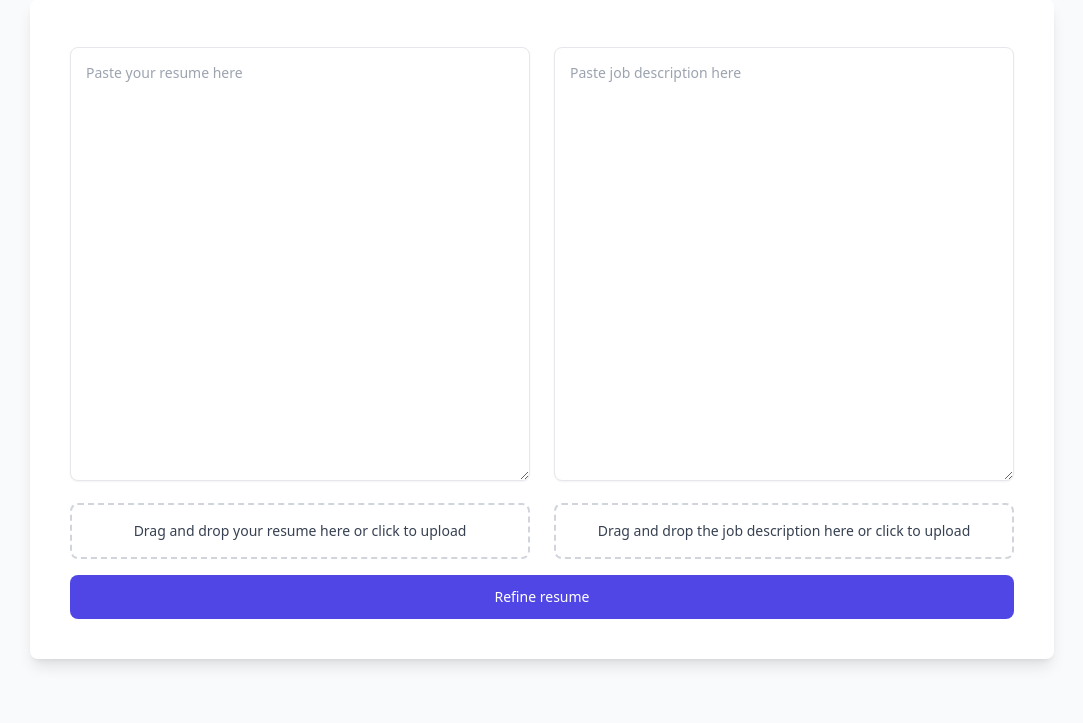
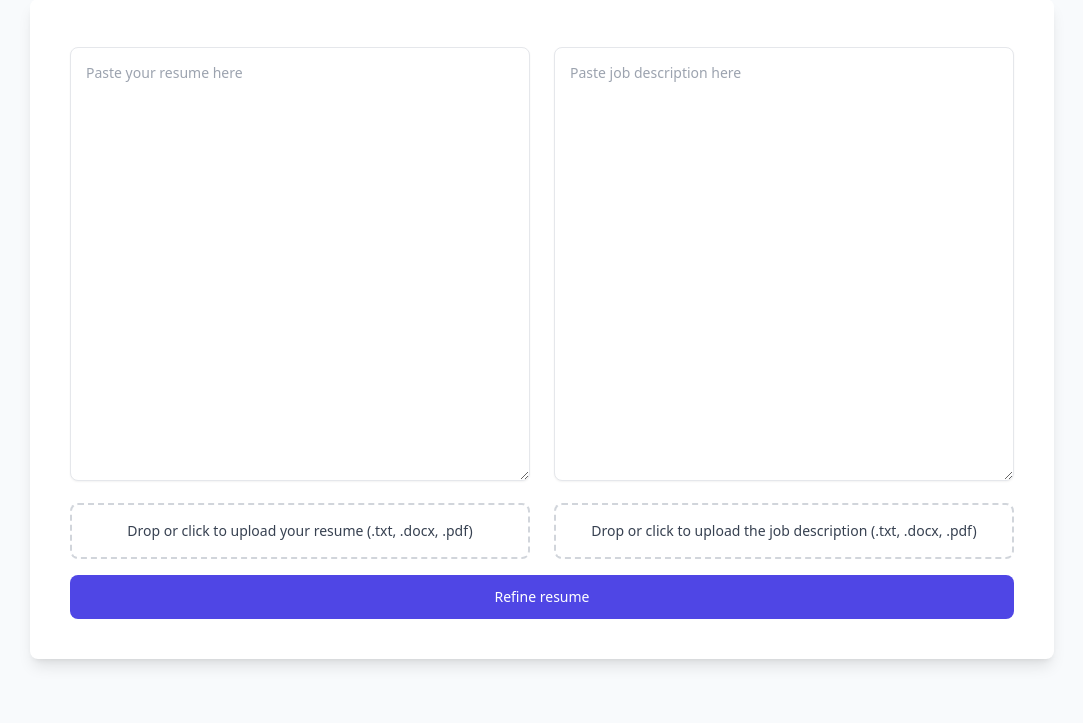
Before and after one commit to chile20/resume-job-matcher, a Flask app: page / in a window 1280 px wide. Shown: the part 189-912 px from the top of the page, without its empty margins (98-1181 px from the left). Run offline with Flask 2, Linux system fonts and the light colour scheme; the visitor is signed in with stand-in values (Sample User, id 1); some libraries are stand-ins or nearby versions.

Commit message:
added docx support for uploading files

```diff
--- a/app/routes.py
+++ b/app/routes.py
@@ -2,6 +2,7 @@ from flask import Flask, Blueprint, render_template, request, redirect, url_for,
 from .models import refine_resume
 import os
 import pdfplumber
+import docx
 
 from dotenv import load_dotenv
 load_dotenv()
@@ -30,23 +31,22 @@ def home():
 def refine():
     resume_text = extract_text_from_file(request.files.get('resume_file'), request.form['resume_text'])
     job_description_text = extract_text_from_file(request.files.get('job_description_file'), request.form['job_description_text'])
-    print(resume_text)
-    print(job_description_text)
+
     # Check if either the resume text or job description text is empty
     if not resume_text.strip() or not job_description_text.strip():
         return jsonify(error="Both resume and job description must be provided."), 400
 
     refined_text = refine_resume(resume_text, job_description_text)
     return jsonify(original=resume_text, refined=refined_text)
-    # return render_template('result.html', original=resume_text, refined=refined_text)
 
 def extract_text_from_file(file, fallback_texts):
     if file and file.filename != '':
         filename = file.filename.lower()
         if filename.endswith('.txt'):
             text_content = file.read().decode('utf-8')
-        # elif filename.endswith('.docx'):
-        #     text_content = docx2txt.process(file)
+        elif filename.endswith('.docx'):
+            doc = docx.Document(file)
+            text_content = '\n'.join([paragraph.text for paragraph in doc.paragraphs])
         elif filename.endswith('.pdf'):
             with pdfplumber.open(file) as pdf:
                 text_content = '\n'.join(page.extract_text() for page in pdf.pages if page.extract_text())
--- a/app/templates/home.html
+++ b/app/templates/home.html
@@ -48,8 +48,7 @@
                              class="flex flex-col items-center justify-center p-4 border-2 border-gray-300 border-dashed rounded-lg my-4 hover:border-gray-400"
                              ondragover="event.preventDefault()"
                              ondrop="handleDropResume(event)">
-                            <p class="text-sm font-medium text-gray-700">Drag and drop your resume here or click to
-                                upload</p>
+                            <p class="text-sm font-medium text-gray-700">Drop or click to upload your resume (.txt, .docx, .pdf)</p>
                             <input id="resume_file" name="resume_file" type="file" class="hidden"
                                    onchange="fileInputChangedResume(event)"/>
                         </div>
@@ -69,9 +68,7 @@
                              class="flex flex-col items-center justify-center p-4 border-2 border-gray-300 border-dashed rounded-lg my-4 hover:border-gray-400"
                              ondragover="event.preventDefault()"
                              ondrop="handleDropJobDescription(event)">
-                            <p class="text-sm font-medium text-gray-700">Drag and drop the job description here or click
-                                to
-                                upload</p>
+                            <p class="text-sm font-medium text-gray-700">Drop or click to upload the job description (.txt, .docx, .pdf)</p>
                             <input id="job_description_file" name="job_description_file" type="file" class="hidden"
                                    onchange="fileInputChangedJobDescription(event)"/>
                         </div>
--- a/requirements.txt
+++ b/requirements.txt
@@ -6,3 +6,4 @@ openai~=1.24.0
 python-dotenv~=1.0.1
 pdfplumber~=0.11.0
 gunicorn
+python-docx
```
